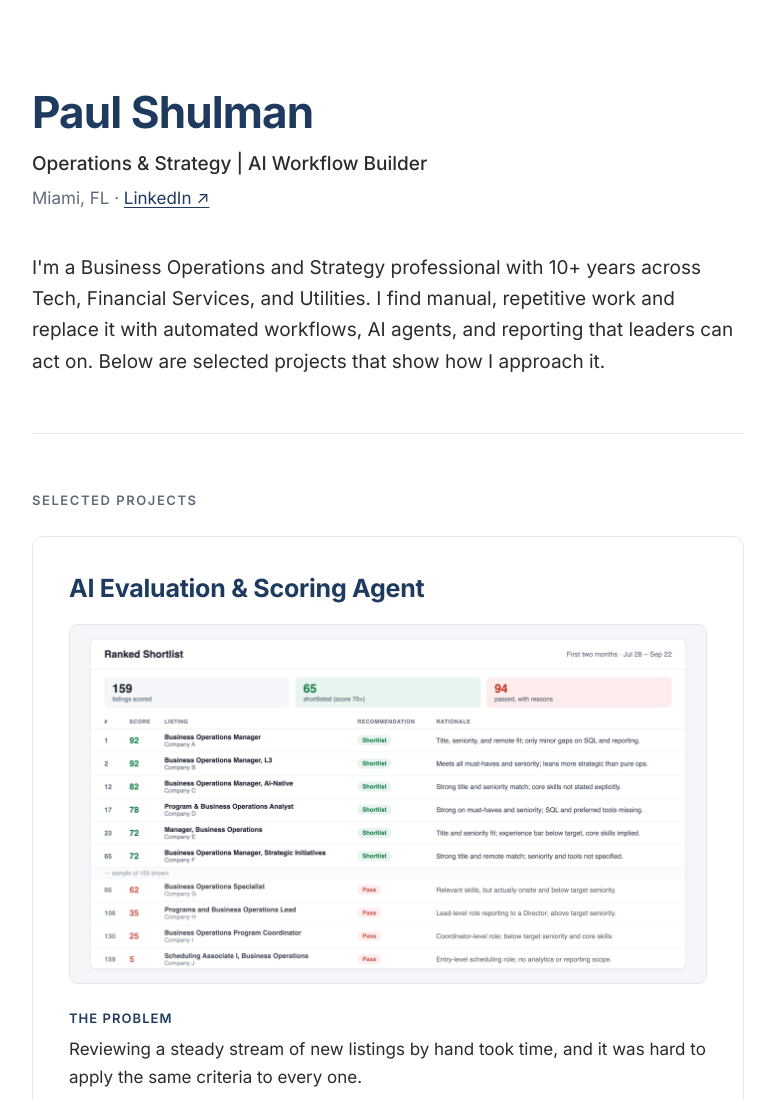
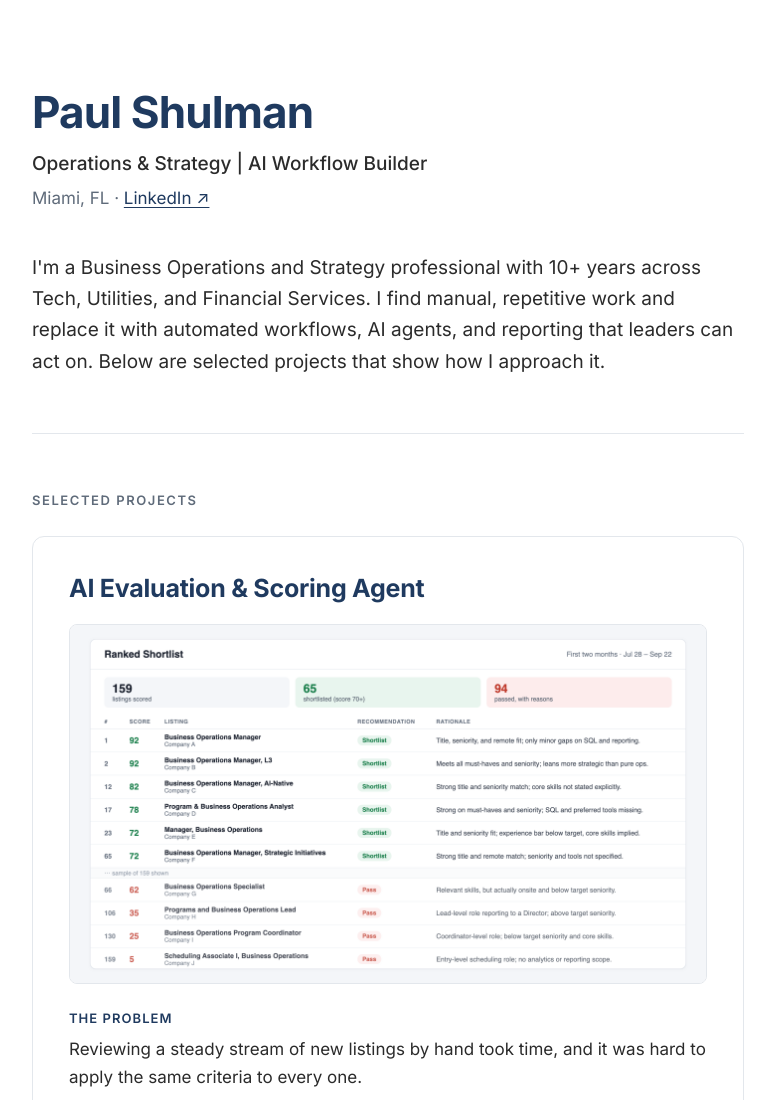
Before and after one commit to paul-shulman/paul-shulman.github.io, a plain HTML site: page index.html in a window 1280 px wide. Shown: the top 1100 px of the page, without its empty margins (252-1027 px from the left). Drawn offline with Linux system fonts and the light colour scheme.

Commit message:
Add files via upload

```diff
--- a/index.html
+++ b/index.html
@@ -32,7 +32,7 @@
   <main class="wrap">
 
     <section class="intro">
-      <p>I'm a Business Operations and Strategy professional with 10+ years across Tech, Financial Services, and Utilities. I find manual, repetitive work and replace it with automated workflows, AI agents, and reporting that leaders can act on. Below are selected projects that show how I approach it.</p>
+      <p>I'm a Business Operations and Strategy professional with 10+ years across Tech, Utilities, and Financial Services. I find manual, repetitive work and replace it with automated workflows, AI agents, and reporting that leaders can act on. Below are selected projects that show how I approach it.</p>
     </section>
 
     <section class="projects" aria-label="Projects">
```
Also changed, not shown: 1 other file.
